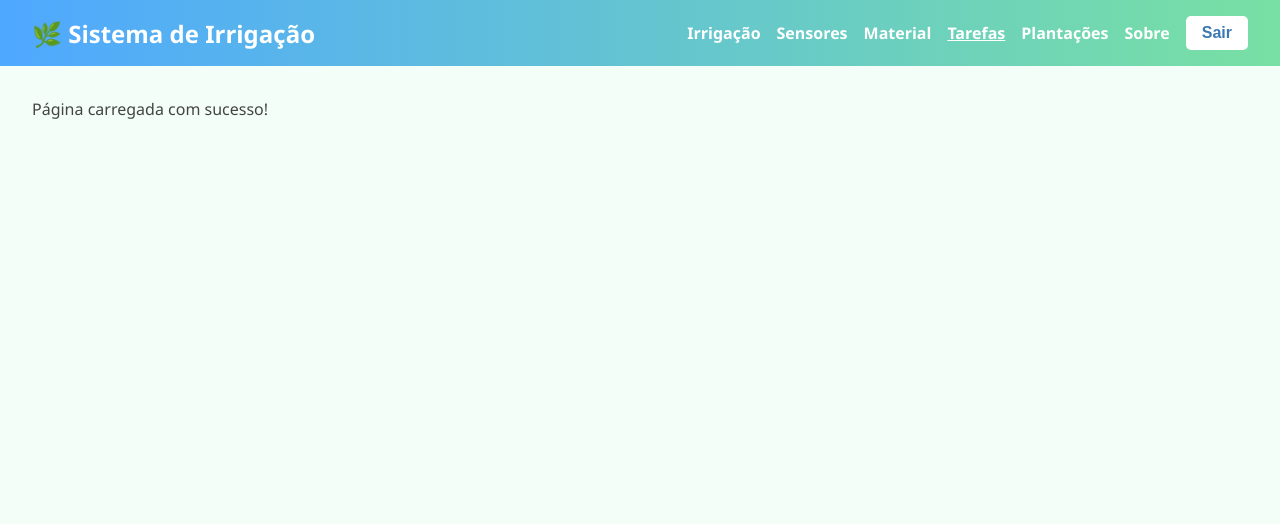
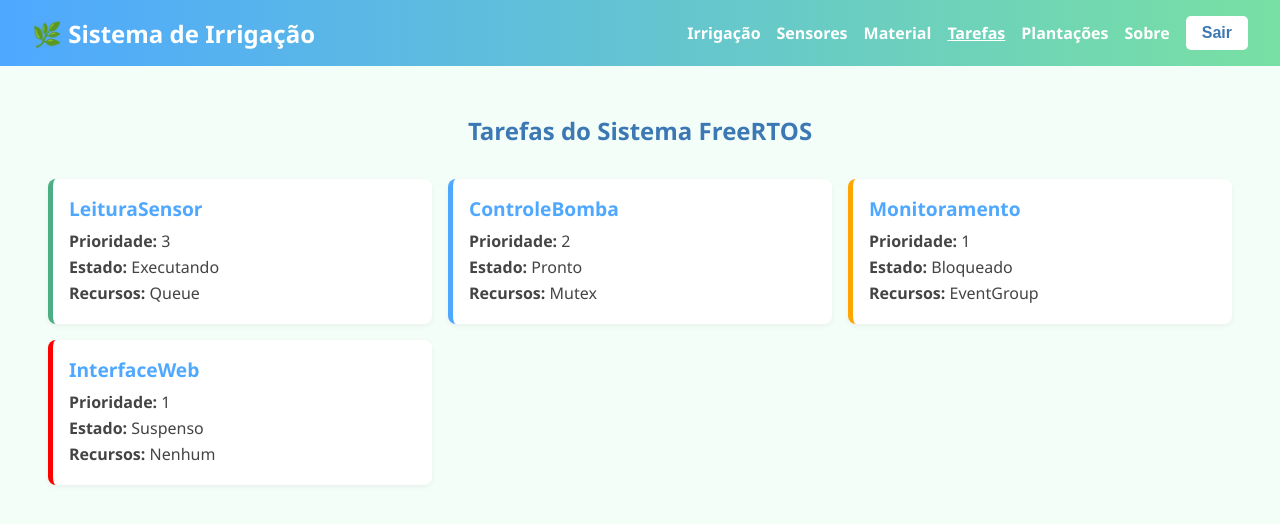
Before and after one commit to SrTinny/Sistema-de-irrigacao, a React (Vite) app: page /tasks in a window 1280 px wide. Shown: the top 524 px of the page. Built offline with nearby package versions, Linux system fonts and the light colour scheme; sample sign-in values are in the browser's storage.

Commit message:
refactor: refatorando o componente tasks

```diff
--- a/src/components/tasks/tasks.jsx
+++ b/src/components/tasks/tasks.jsx
@@ -1,7 +1,60 @@
-import React from 'react';
+// Painel de Tarefas do FreeRTOS
+import React, { useEffect, useState } from 'react';
+import './tasks.scss';
+
+const tarefasMock = [
+  {
+    id: 1,
+    nome: 'LeituraSensor',
+    prioridade: 3,
+    estado: 'Executando',
+    recursos: ['Queue'],
+  },
+  {
+    id: 2,
+    nome: 'ControleBomba',
+    prioridade: 2,
+    estado: 'Pronto',
+    recursos: ['Mutex'],
+  },
+  {
+    id: 3,
+    nome: 'Monitoramento',
+    prioridade: 1,
+    estado: 'Bloqueado',
+    recursos: ['EventGroup'],
+  },
+  {
+    id: 4,
+    nome: 'InterfaceWeb',
+    prioridade: 1,
+    estado: 'Suspenso',
+    recursos: [],
+  },
+];
 
 const Tasks = () => {
-  return <div className="p-4 text-center">Página carregada com sucesso!</div>;
+  const [tarefas, setTarefas] = useState([]);
+
+  useEffect(() => {
+    setTimeout(() => setTarefas(tarefasMock), 1000);
+  }, []);
+
+  return (
+    <div className="freertos-container">
+      <h1>Tarefas do Sistema FreeRTOS</h1>
+      <div className="freertos-grid">
+        {tarefas.map((tarefa) => (
+          <div key={tarefa.id} className={`freertos-card ${tarefa.estado.toLowerCase()}`}>
+            <h2>{tarefa.nome}</h2>
+            <p><strong>Prioridade:</strong> {tarefa.prioridade}</p>
+            <p><strong>Estado:</strong> {tarefa.estado}</p>
+            <p><strong>Recursos:</strong> {tarefa.recursos.length > 0 ? tarefa.recursos.join(', ') : 'Nenhum'}</p>
+          </div>
+        ))}
+      </div>
+    </div>
+  );
 };
 
 export default Tasks;
--- /dev/null
+++ b/src/components/tasks/tasks.scss
@@ -0,0 +1,74 @@
+@import '../../styles/variables.scss';
+@import '../../styles/mixins.scss';
+
+.freertos-container {
+  padding: $spacing-md;
+  background-color: $gray-bg;
+  font-family: $font-main;
+  color: $gray-dark;
+  min-height: 100vh;
+
+  h1 {
+    font-size: 1.5rem;
+    text-align: center;
+    margin-bottom: $spacing-lg;
+    color: $blue-dark;
+  }
+}
+
+.freertos-grid {
+  display: grid;
+  grid-template-columns: 1fr;
+  gap: $spacing-md;
+
+  .freertos-card {
+    background: $white;
+    padding: $spacing-md;
+    border-left: 5px solid $gray-dark;
+    border-radius: 8px;
+    box-shadow: 0 2px 5px rgba(0, 0, 0, 0.05);
+    transition: transform 0.3s ease;
+
+    h2 {
+      font-size: 1.2rem;
+      margin-bottom: $spacing-sm;
+      color: $blue;
+    }
+
+    p {
+      margin: 0.25rem 0;
+    }
+
+    &.executando {
+      border-left-color: $green-dark;
+    }
+
+    &.pronto {
+      border-left-color: $blue;
+    }
+
+    &.bloqueado {
+      border-left-color: orange;
+    }
+
+    &.suspenso {
+      border-left-color: red;
+    }
+
+    &:hover {
+      transform: translateY(-3px);
+    }
+  }
+}
+
+@media (min-width: 600px) {
+  .freertos-grid {
+    grid-template-columns: repeat(2, 1fr);
+  }
+}
+
+@media (min-width: 900px) {
+  .freertos-grid {
+    grid-template-columns: repeat(3, 1fr);
+  }
+}
```
